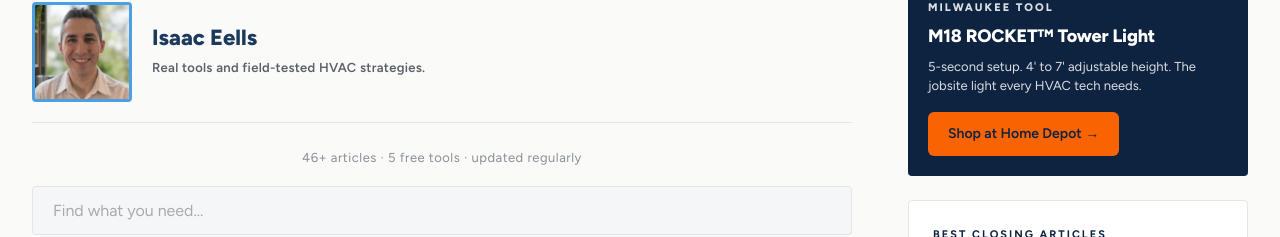
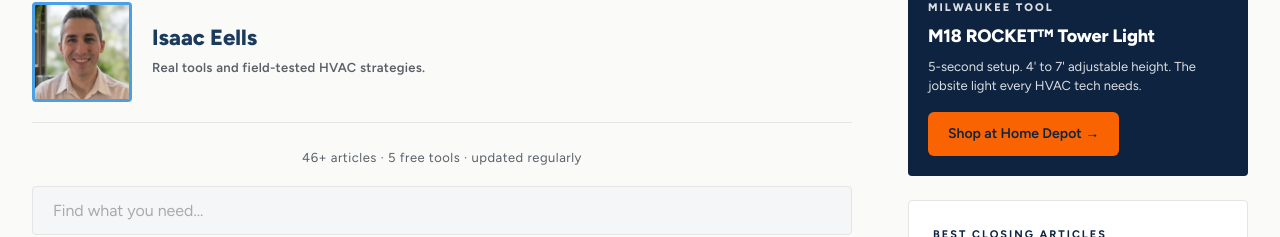
Before and after one commit to Ishack94/HVAC-sales-master, a React (Vite) app: page / in a window 1280 px wide. Shown: the part 775-1012 px from the top of the page. Built offline with nearby package versions, Linux system fonts and the light colour scheme.

Commit message:
fix trust signal contrast for accessibility

```diff
--- a/src/pages/Home.module.css
+++ b/src/pages/Home.module.css
@@ -71,7 +71,7 @@
 .trustSignal {
   font-family: 'Figtree', sans-serif;
   font-size: 13px;
-  color: #8a8f96;
+  color: #5a6068;
   text-align: center;
   margin: 16px 0;
   letter-spacing: 0.5px;
```
